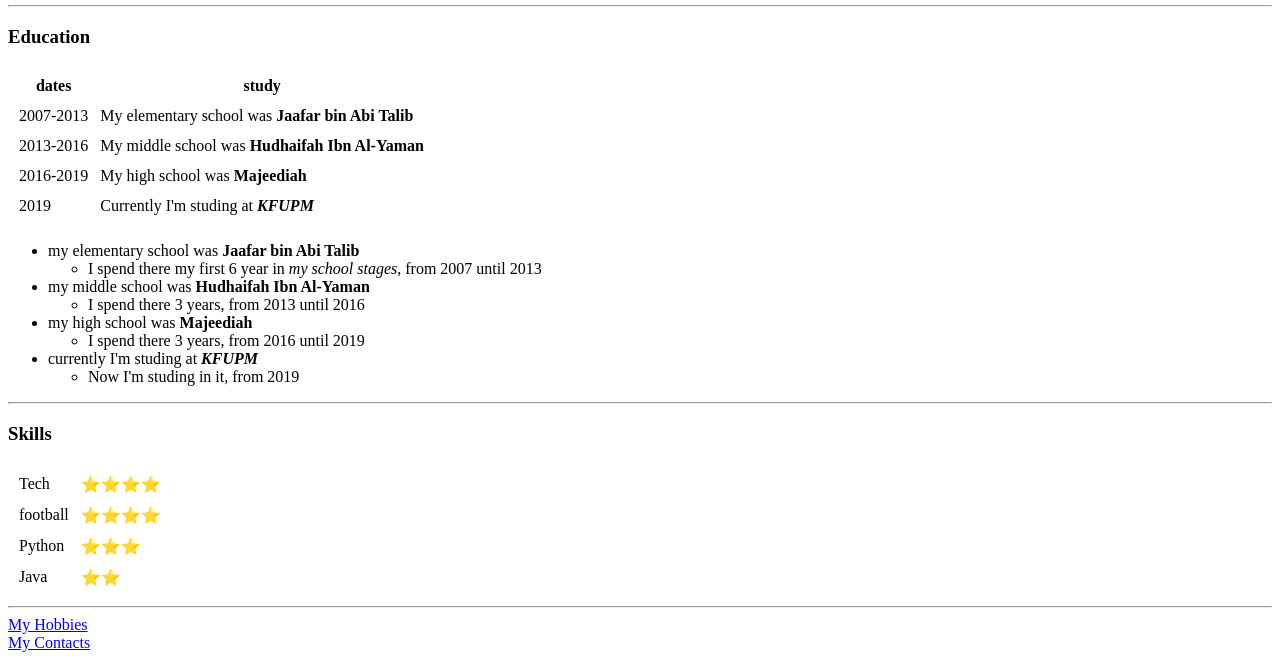
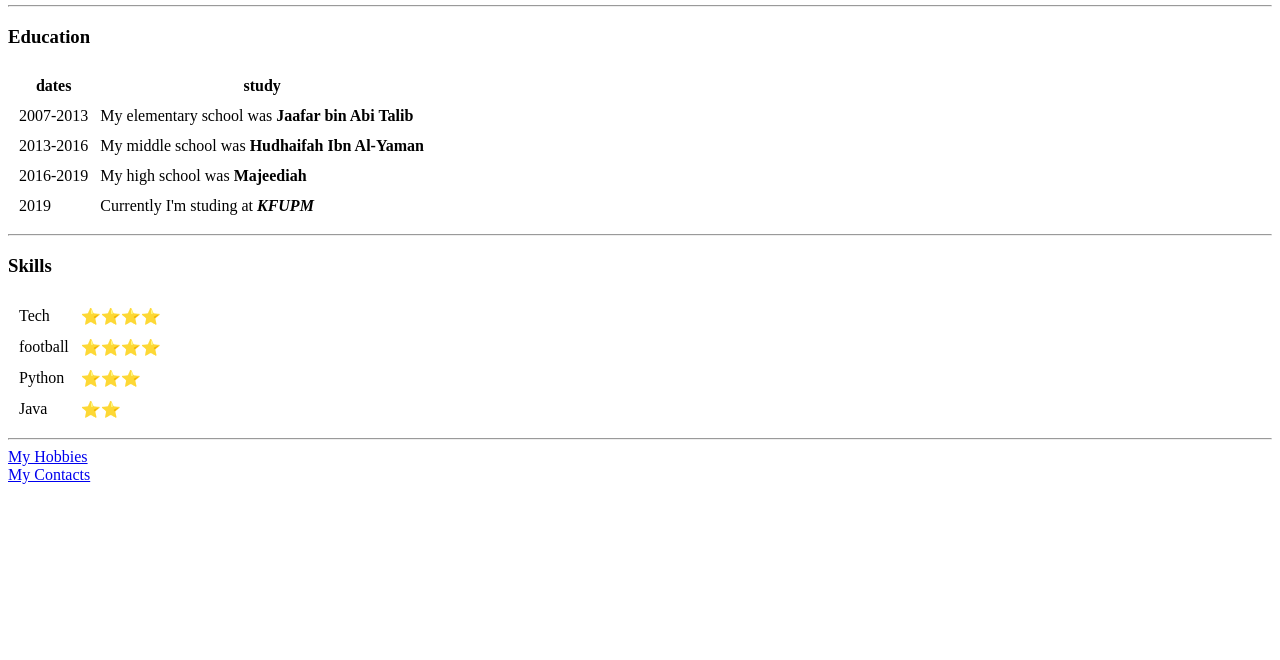
Before and after one commit to Ghuryafi/CV, a plain HTML site: page index.html in a window 1280 px wide. Shown: the part 207-867 px from the top of the page. After the commit the page ends 800 px from the top, so only its background shows below. Drawn offline with Linux system fonts and the light colour scheme.

Commit message:
Update index.html

```diff
--- a/index.html
+++ b/index.html
@@ -53,26 +53,6 @@
 
   </table>
 
-
-  <ul>
-    <li>my elementary school was <strong>Jaafar bin Abi Talib</strong> </li>
-      <ul>
-        <li>I spend there my first 6 year in <em>my school stages</em>, from 2007 until 2013</li>
-      </ul>
-    <li>my middle school was <strong>Hudhaifah Ibn Al-Yaman</strong> </li>
-      <ul>
-        <li>I spend there 3 years, from 2013 until 2016</li>
-      </ul>
-    <li>my high school was <strong>Majeediah</strong></li>
-      <ul>
-        <li>I spend there 3 years, from 2016 until 2019</li>
-      </ul>
-    <li>currently I'm studing at <strong> <em>KFUPM</em> </strong></li>
-      <ul>
-        <li>Now I'm studing in it, from 2019</li>
-      </ul>
-  </ul>
-
 <hr>
 
 <h3>Skills</h3>
```
